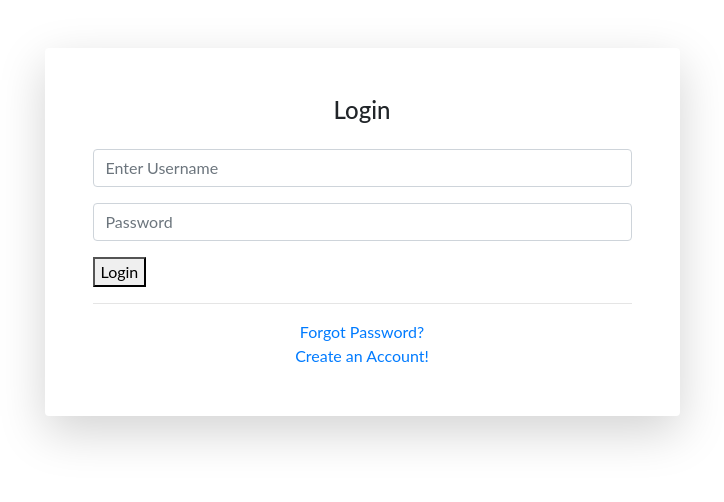
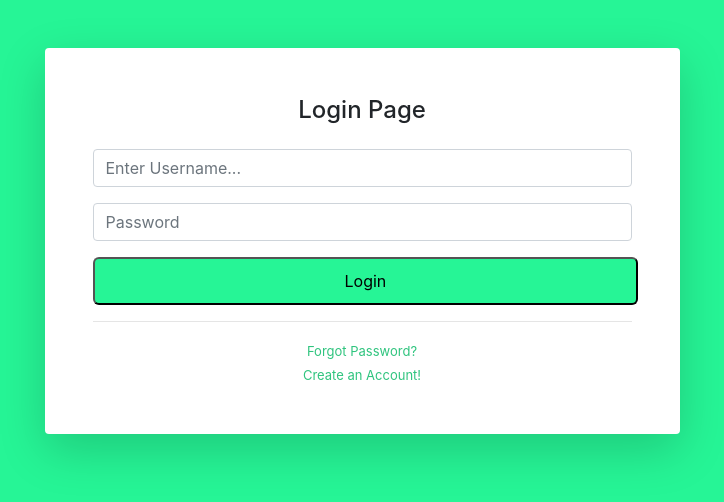
Before and after one commit to aryadipramarta/TugasBesar-Webpro, a CodeIgniter app: page /TugasBesar-Webpro/index.php/auth/index in a window 1280 px wide. Shown: the top 502 px of the page, without its empty margins (278-1002 px from the left). Run offline with CodeIgniter, Linux system fonts and the light colour scheme.

Commit message:
update style.css

```diff
--- a/application/config/autoload.php
+++ b/application/config/autoload.php
@@ -58,7 +58,7 @@
 |
 |	$autoload['libraries'] = array('user_agent' => 'ua');
 */
-$autoload['libraries'] = array();
+$autoload['libraries'] = array('database', 'email', 'session');
 
 /*
 | -------------------------------------------------------------------
--- a/application/config/routes.php
+++ b/application/config/routes.php
@@ -49,6 +49,6 @@
 | Examples:	my-controller/index	-> my_controller/index
 |		my-controller/my-method	-> my_controller/my_method
 */
-$route['default_controller'] = 'home';
+$route['default_controller'] = 'auth';
 $route['404_override'] = '';
 $route['translate_uri_dashes'] = FALSE;
--- a/application/views/auth/login.php
+++ b/application/views/auth/login.php
@@ -2,47 +2,46 @@
 <html lang="en">
 
 <head>
-    <meta charset="UTF-8">
-    <meta name="viewport" content="width=device-width, initial-scale=1.0">
+
     <title>Login</title>
+    <link href="<?= base_url('assets/css/style.css') ?> " rel="stylesheet">
     <link rel="stylesheet" href="https://stackpath.bootstrapcdn.com/bootstrap/4.4.1/css/bootstrap.min.css" integrity="sha384-Vkoo8x4CGsO3+Hhxv8T/Q5PaXtkKtu6ug5TOeNV6gBiFeWPGFN9MuhOf23Q9Ifjh" crossorigin="anonymous">
-    <link type="text/css" rel="stylesheet" href="assets/css/style.css">
+
 </head>
 
 <body class="body_login">
 
     <div class="container">
 
-
+        <!-- Outer Row -->
         <div class="row justify-content-center">
 
-            <div class="col-lg-7">
+            <div class=" col-lg-7">
 
                 <div class="card o-hidden border-0 shadow-lg my-5">
                     <div class="card-body p-0">
-
+                        <!-- Nested Row within Card Body -->
                         <div class="row">
-
                             <div class="col-lg">
                                 <div class="p-5">
                                     <div class="text-center">
-                                        <h1 class="h4 text-gray-900 mb-4">Login</h1>
+                                        <h1 class="h4 text-gray-900 mb-4">Login Page</kh1>
                                     </div>
                                     <form class="user">
                                         <div class="form-group">
-                                            <input type="email" class="form-control form-control-user" id="exampleInputEmail" aria-describedby="emailHelp" placeholder="Enter Username">
+                                            <input type="text" class="form-control form-control-user" placeholder="Enter Username..." name="username">
                                         </div>
                                         <div class="form-group">
-                                            <input type="password" class="form-control form-control-user" id="exampleInputPassword" placeholder="Password">
+                                            <input type="password" class="form-control form-control-user" placeholder="Password" name="password">
                                         </div>
-                                        <button type="submit" class="button_login">
+                                        <button class="btn_login">
                                             Login
                                         </button>
 
                                     </form>
                                     <hr>
                                     <div class="text-center">
-                                        <a class="pass_link" href="forgot-password.html">Forgot Password?</a>
+                                        <a class="pass_link" href="">Forgot Password?</a>
                                     </div>
                                     <div class="text-center">
                                         <a class="acc_link" href="">Create an Account!</a>
@@ -59,12 +58,10 @@
 
     </div>
 
-    <!-- Bootstrap core JavaScript-->
-
-
     <script src="https://code.jquery.com/jquery-3.4.1.slim.min.js" integrity="sha384-J6qa4849blE2+poT4WnyKhv5vZF5SrPo0iEjwBvKU7imGFAV0wwj1yYfoRSJoZ+n" crossorigin="anonymous"></script>
     <script src="https://cdn.jsdelivr.net/npm/popper.js@1.16.0/dist/umd/popper.min.js" integrity="sha384-Q6E9RHvbIyZFJoft+2mJbHaEWldlvI9IOYy5n3zV9zzTtmI3UksdQRVvoxMfooAo" crossorigin="anonymous"></script>
     <script src="https://stackpath.bootstrapcdn.com/bootstrap/4.4.1/js/bootstrap.min.js" integrity="sha384-wfSDF2E50Y2D1uUdj0O3uMBJnjuUD4Ih7YwaYd1iqfktj0Uod8GCExl3Og8ifwB6" crossorigin="anonymous"></script>
+
 </body>
 
 </html>
--- a/assets/css/style.css
+++ b/assets/css/style.css
@@ -61,3 +61,39 @@
 .bottom-img{
   width: 100%;
 }
+.body_login{
+  background-color:#26f596;
+}
+.btn_login{
+  padding: 10px 250px;
+  cursor: pointer;
+  background-color: #26f596;
+  border-radius: 6px;
+}
+.btn_login:hover {background-color: #2fc47e}
+
+.btn_login:active {
+  background-color: #2fc47e;
+  box-shadow: 0 5px #666;
+  transform: translateY(4px);
+}
+.acc_link{
+  color: #2fc47e;
+  font-size: small;
+}
+.acc_link:hover{
+  color: #2fc47e;
+}
+.acc_link:active{
+  color: #2fc47e;
+}
+.pass_link{
+  color: #2fc47e;
+  font-size: small;
+}
+.pass_link:hover{
+  color: #2fc47e;
+}
+.pass_link:active{
+  color: #2fc47e;
+}
```
